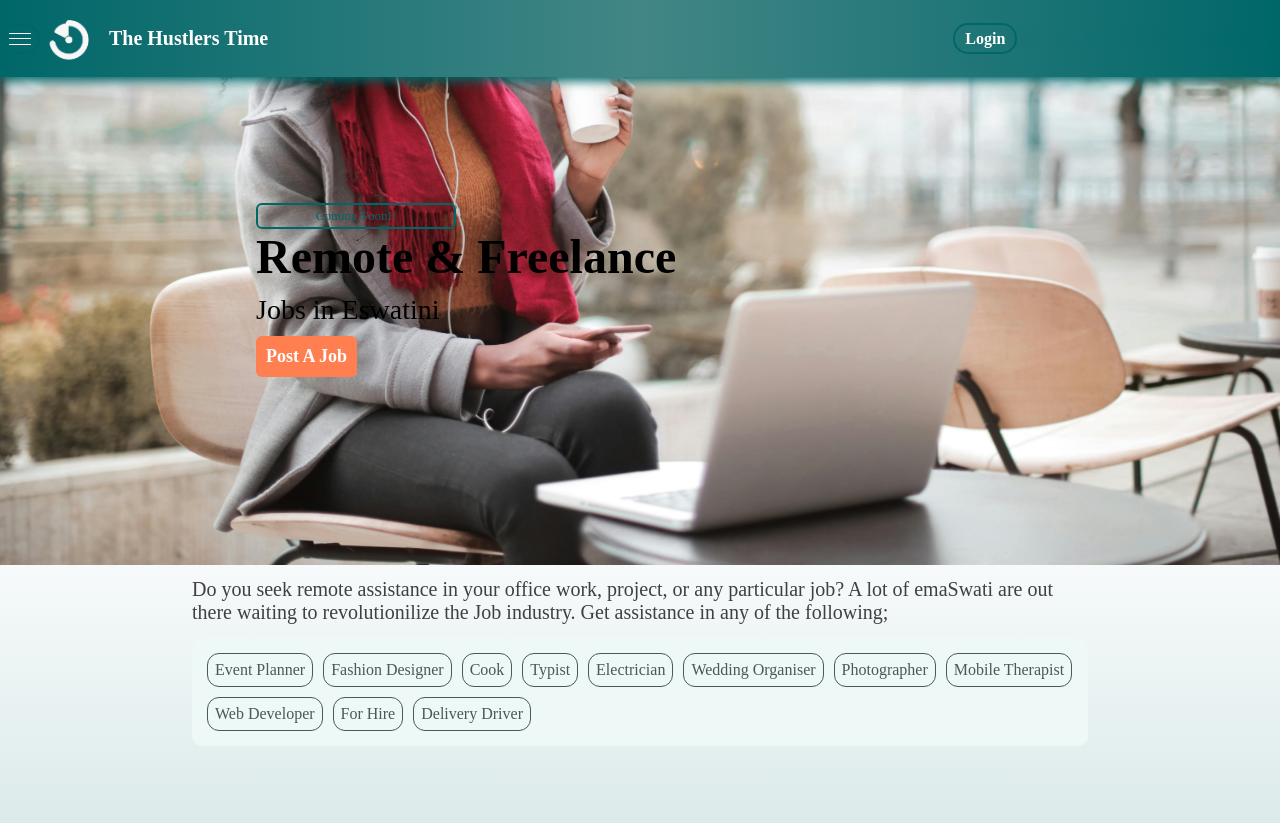
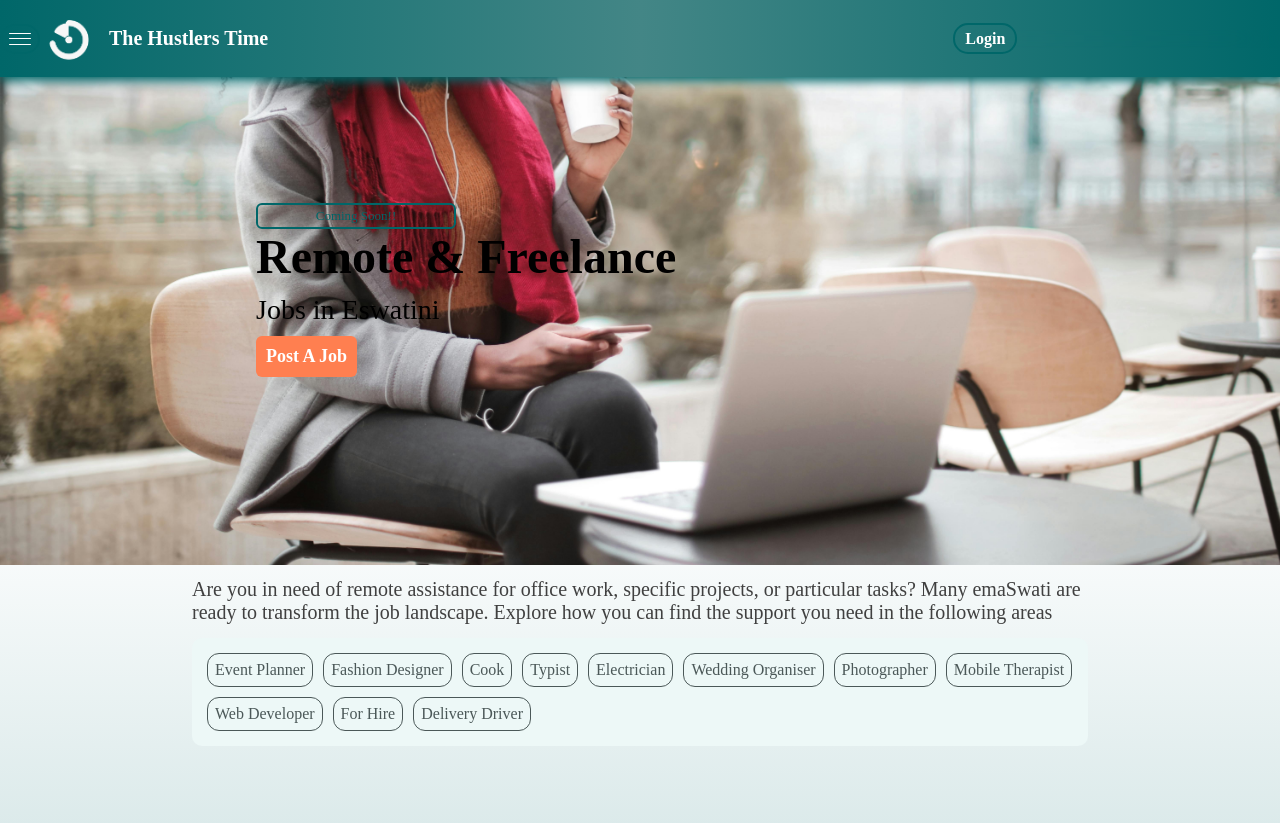
Before and after one commit to Tmazst/THT, a Flask app: page /freelance_job_ads in a window 1280 px wide. Shown: the top 823 px of the page. Run offline with Flask 3, Linux system fonts and the light colour scheme; data that the repository does not hold is empty; some libraries are stand-ins or nearby versions; some web fonts are replaced.

Commit message:
010425early

```diff
--- a/templates/freelance_jobs_ui.html
+++ b/templates/freelance_jobs_ui.html
@@ -7,8 +7,9 @@
     <div class="freel_rem_subtitle"><button style="font-size:18px;padding:10px;" class="explore-btn btns">Post A Job</button></div>
 </div>
 <div style="margin-top: 5px;" class="tags tagg">
-    <h1 style="font-size:20px" >Do you seek remote assistance in your office work, project, or any particular
-        job? A lot of emaSwati are out there waiting to revolutionilize the Job industry. Get assistance in any of the following;
+    <h1 style="font-size:20px" >
+        Are you in need of remote assistance for office work, specific projects, or particular tasks? Many emaSwati are ready to transform the job landscape.
+        Explore how you can find the support you need in the following areas
     </h1>
     <div style="flex-wrap:wrap;justify-content: flex-start;" class="course-intros gen-flex">
         <div class="couser-tab gen-flex">Event Planner</div>
```
